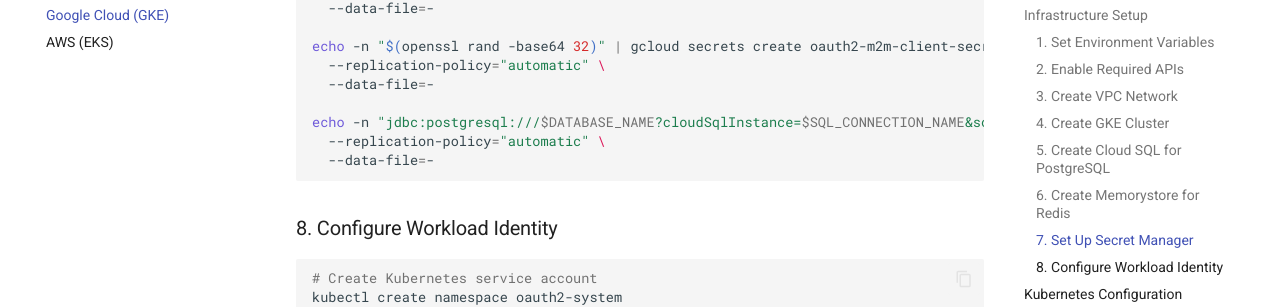
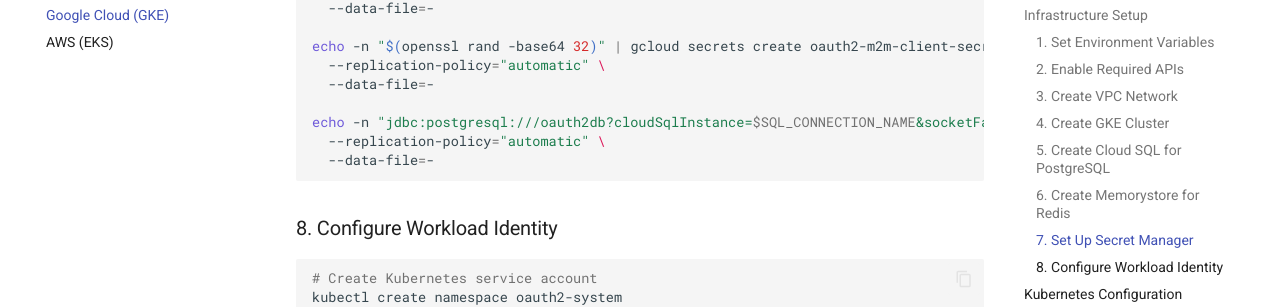
Before and after one commit to ianlintner/bootsandcats, an MkDocs documentation site: the page built from docs/deployment/gcp.md, in a window 1280 px wide and 900 px high, scrolled down 4574 px. Shown: the part 147-454 px from the top of the window. Built offline with MkDocs 1.6.1 and Material for MkDocs 9.7.7, drawn with Linux system fonts in a browser that asks for light colours; comment, search, counter and statistics services are not loaded; the version menu is left out.

Commit message:
Fix documentation review feedback - navigation order and variable reference
Co-authored-by: ianlintner <500914+ianlintner@users.noreply.github.com>

````diff
--- a/docs/deployment/gcp.md
+++ b/docs/deployment/gcp.md
@@ -230,7 +230,7 @@ echo -n "$(openssl rand -base64 32)" | gcloud secrets create oauth2-m2m-client-s
   --replication-policy="automatic" \
   --data-file=-
 
-echo -n "jdbc:postgresql:///$DATABASE_NAME?cloudSqlInstance=$SQL_CONNECTION_NAME&socketFactory=com.google.cloud.sql.postgres.SocketFactory" | gcloud secrets create database-url \
+echo -n "jdbc:postgresql:///oauth2db?cloudSqlInstance=$SQL_CONNECTION_NAME&socketFactory=com.google.cloud.sql.postgres.SocketFactory" | gcloud secrets create database-url \
   --replication-policy="automatic" \
   --data-file=-
 ```
--- a/mkdocs.yml
+++ b/mkdocs.yml
@@ -103,6 +103,8 @@ nav:
     - Distributed Tracing: observability/tracing.md
     - Logging: observability/logging.md
     - Dashboards: observability/dashboards.md
+  - Configuration: configuration.md
+  - Security: security.md
   - Operations:
     - Service Level Objectives: operations/slos.md
     - Incident Response: operations/incident-response.md
@@ -111,8 +113,6 @@ nav:
       - Scaling: operations/runbooks/scaling.md
       - Backup & Restore: operations/runbooks/backup-restore.md
       - Certificate Rotation: operations/runbooks/certificate-rotation.md
-  - Configuration: configuration.md
-  - Security: security.md
 
 extra:
   social:
````
